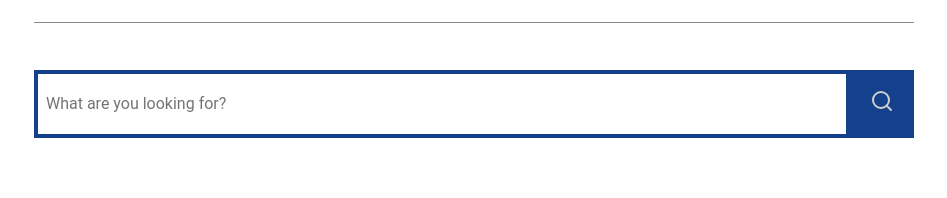
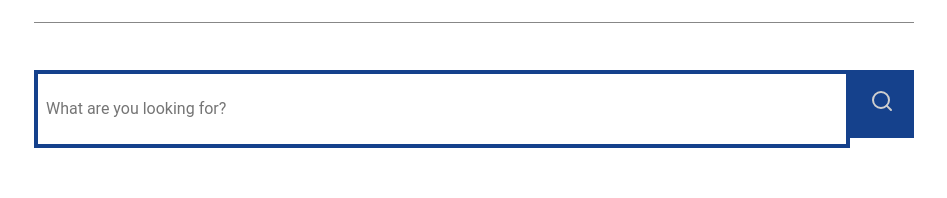
Before and after one commit to tcmaraist/NASA-Images-frontend, a React (Create React App) app: page /1 in a window 1280 px wide. Shown: the part 181-379 px from the top of the page, without its empty margins (166-1113 px from the left). Built offline with nearby package versions, Linux system fonts and the light colour scheme; no server answers.

Commit message:
add search functionality

```diff
--- a/package.json
+++ b/package.json
@@ -7,6 +7,7 @@
     "@testing-library/jest-dom": "^5.16.4",
     "@testing-library/react": "^13.3.0",
     "@testing-library/user-event": "^13.5.0",
+    "browserify-zlib": "^0.2.0",
     "css-loader": "^6.7.1",
     "express": "^4.18.1",
     "mini-css-extract-plugin": "^2.6.1",
@@ -15,10 +16,11 @@
     "react-dom": "^18.2.0",
     "react-preloaders": "^3.0.3",
     "react-router-dom": "^6.3.0",
-    "react-scripts": "5.0.1",
+    "react-scripts": "^2.1.3",
     "react-select": "^5.4.0",
     "react-select-async-paginate": "^0.6.1",
     "style-loader": "^3.3.1",
+    "url": "^0.11.0",
     "web-vitals": "^2.1.4"
   },
   "scripts": {
--- a/src/blocks/searchform/__input/searchform__input.css
+++ b/src/blocks/searchform/__input/searchform__input.css
@@ -1,7 +1,7 @@
 .searchform__input {
   height: 68px;
   width: 100%;
-  padding: 8px;
+  padding-left: 8px;
   border: 4px solid #15418c;
   outline: none;
   transition: border 0.4s ease-in-out;
--- a/src/components/App.js
+++ b/src/components/App.js
@@ -6,14 +6,13 @@ import Main from "./Main";
 import Cards from "./Cards";
 import Details from "./Details";
 import image from "../images/card-default.jpeg";
-import { Route, Routes, useSearchParams, useNavigate } from "react-router-dom";
+import { Route, Routes, useNavigate } from "react-router-dom";
 import api from "../utils/api";
 
 function App() {
   const [isLoaded, setIsLoaded] = useState(false);
   const [cards, setCards] = useState([]);
-  const [query, setQuery] = useState("");
-  const [searchParam] = useState(["jupiter"]);
+  const [search, setSearch] = useState("");
 
   const navigate = useNavigate();
 
@@ -27,19 +26,16 @@ function App() {
       .catch((err) => console.error(err));
   }, []);
 
-  function search(cards) {
-    return cards.filter((card) => {
-      return searchParam.some((newCard) => {
-        return (
-          newCard.toString().toLowerCase().indexOf(query.toLowerCase()) > -1
-        );
-      });
-    });
+  function handleSearchChange(e) {
+    console.log(e);
+    setSearch(e.target.value);
   }
 
-  function handleSearchChange(e) {
-    console.log(e);
-    setQuery(e.target.value);
+  function handleSearchBtnClick() {
+    api.search(search).then(({ collection: { items: searchData } }) => {
+      setIsLoaded(true);
+      setCards(searchData);
+    });
   }
 
   function handleImageClick(card) {
@@ -53,7 +49,11 @@ function App() {
         <Route
           path="/"
           element={
-            <Main query={query} handleSearchChange={handleSearchChange} />
+            <Main
+              search={search}
+              handleSearchChange={handleSearchChange}
+              handleSearchBtnClick={handleSearchBtnClick}
+            />
           }
         >
           <Route path="/:nasa_id" element={<Details img={image} />} />
@@ -75,3 +75,16 @@ function App() {
 }
 
 export default App;
+
+/*
+on search button submit 'cards' should be set to search results.
+
+on card click user should be redirected to a page with information that is dynamically rendered with information form the card.
+
+fix searchform__input sizing
+
+figure out how to get image data
+
+
+
+*/
--- a/src/components/Cards.js
+++ b/src/components/Cards.js
@@ -1,11 +1,11 @@
 import React from "react";
 import Card from "./Card";
 
-export default function Cards({ cards, search, handleImageClick }) {
+export default function Cards({ cards, handleImageClick }) {
   return (
     <section>
       <ul className="cards">
-        {search(cards).map((card) => (
+        {cards.map((card) => (
           <Card
             key={card.data[0].nasa_id}
             card={card}
--- a/src/components/Main.js
+++ b/src/components/Main.js
@@ -4,11 +4,19 @@ import SearchForm from "./SearchForm";
 import { Outlet } from "react-router-dom";
 import Footer from "./Footer";
 
-export default function Main({ query, handleSearchChange }) {
+export default function Main({
+  search,
+  handleSearchChange,
+  handleSearchBtnClick,
+}) {
   return (
     <div className="page">
       <Header></Header>
-      <SearchForm query={query} handleChange={handleSearchChange}></SearchForm>
+      <SearchForm
+        search={search}
+        handleChange={handleSearchChange}
+        onSubmit={handleSearchBtnClick}
+      ></SearchForm>
       <Outlet />
       <Footer></Footer>
     </div>
--- a/src/components/SearchForm.js
+++ b/src/components/SearchForm.js
@@ -1,22 +1,25 @@
-import search from "../images/search.svg";
+import React from "react";
+import searchImg from "../images/search.svg";
 
-export default function SearchForm({ query, handleChange }) {
+export default function SearchForm({ search, handleChange, onSubmit }) {
   return (
     <div className="searchform">
       <input
         className="searchform__input"
-        type="search"
+        type="input"
         id="search"
-        value={query}
+        value={search}
         onChange={handleChange}
         placeholder="What are you looking for?"
       ></input>
       <button
         className="searchform__button"
+        disabled={search === ""}
         type="submit"
         id="submit-search-btn"
+        onClick={onSubmit}
       >
-        <img src={search}></img>
+        <img src={searchImg} alt={"search button"}></img>
       </button>
     </div>
   );
--- a/src/utils/api.js
+++ b/src/utils/api.js
@@ -14,8 +14,8 @@ class Api {
     }).then(this._handleServerResponse);
   }
 
-  search(q) {
-    return fetch(`${this._baseUrl}/search?q=${q}`, {
+  search(search) {
+    return fetch(`${this._baseUrl}/search?media_type=image&q=${search}`, {
       headers: this._headers,
     }).then(this._handleServerResponse);
   }
```
Also changed, not shown: src/components/main.js (+10 -2 lines), src/components/searchForm.js (+8 -5 lines), 1 other file (tests, documents, lock files or other folders).
